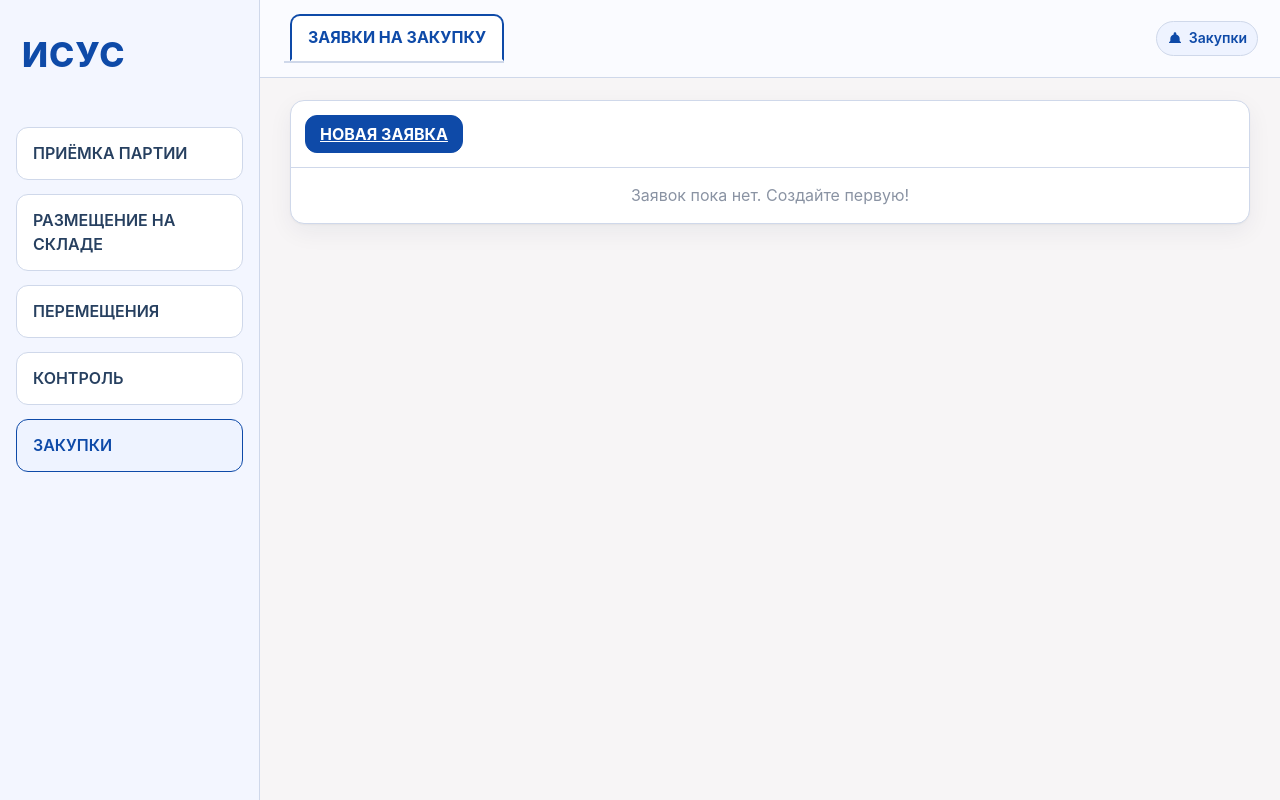
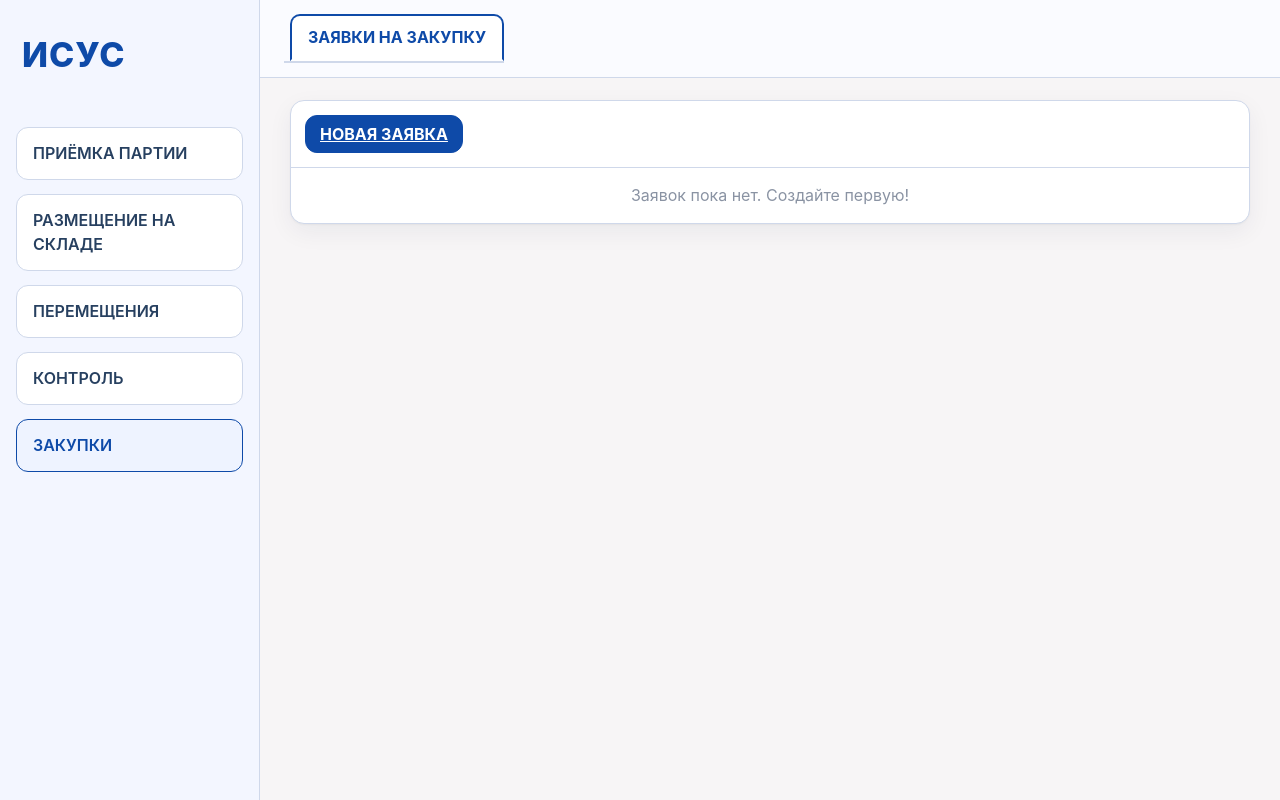
Before and after one commit to MrTerr1ble/Skladick, a Django app: page /procurement/ in a window 1280 px wide. Run offline with Django 5.2, Linux system fonts and the light colour scheme; the visitor is signed in with stand-in values (Sample User, id 1); data that the repository does not hold is empty.

Commit message:
remove icon

```diff
--- a/skladick/templates/procurement/purchase_request_list.html
+++ b/skladick/templates/procurement/purchase_request_list.html
@@ -6,12 +6,6 @@
 <div class="topbar">
   <div class="tabs">
     <div class="tab active">ЗАЯВКИ НА ЗАКУПКУ</div>
-  </div>
-  <div class="profile">
-    <span class="badge">
-      <svg width="16" height="16" viewBox="0 0 24 24"><path fill="currentColor" d="M12 2a2 2 0 0 1 2 2v1.1a7 7 0 0 1 5 6.9v3l2 2v1H3v-1l2-2v-3a7 7 0 0 1 5-6.9V4a2 2 0 0 1 2-2Z"/></svg>
-      Закупки
-    </span>
   </div>
 </div>
 {% endblock %}
```
